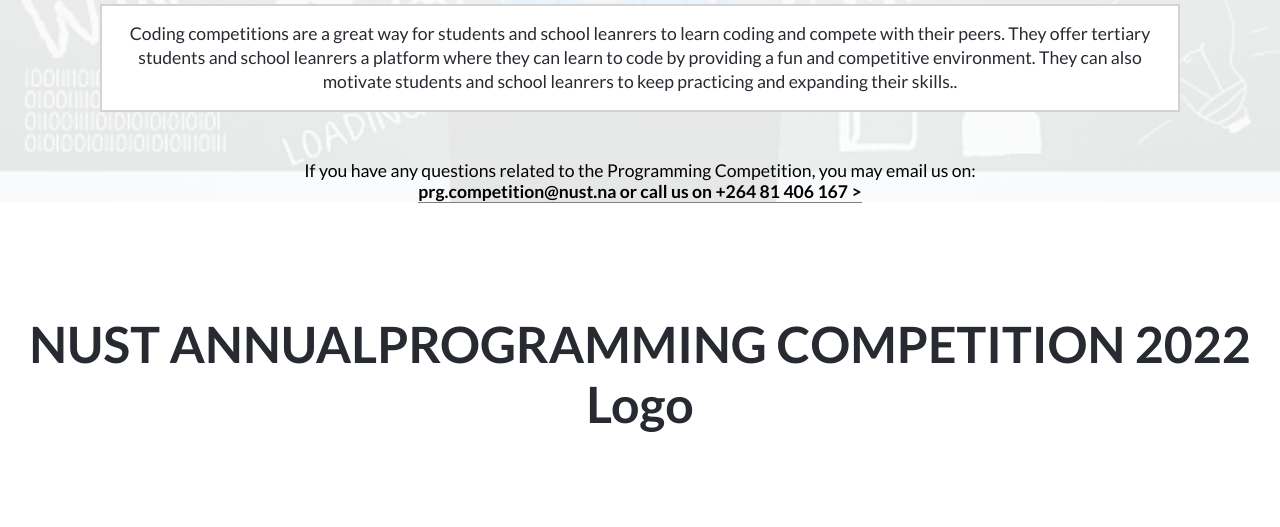
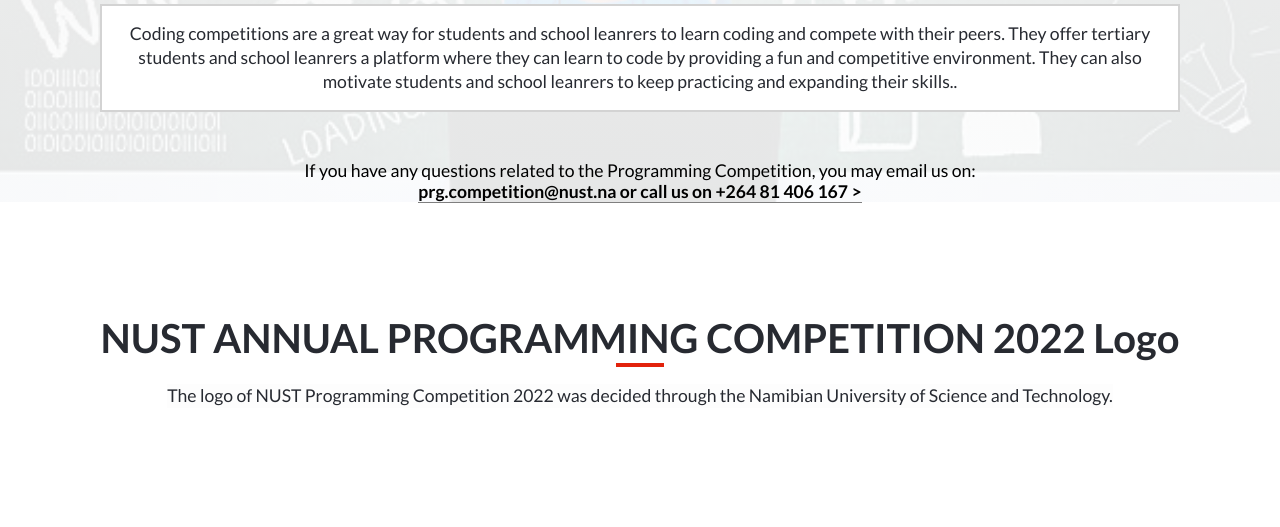
Before and after one commit to Lucas-Erkana/Capstone2-Project-Competition-page, a website: page about.html in a window 1280 px wide. Shown: the part 553-1080 px from the top of the page. Drawn offline with Linux system fonts and the light colour scheme; a web font is replaced by a local one.

Commit message:
Add hr tag

```diff
--- a/about.html
+++ b/about.html
@@ -87,9 +87,10 @@
         </p>
         </div>
         <h2 class="about-title">
-          NUST ANNUALPROGRAMMING COMPETITION 2022 Logo
+          NUST ANNUAL PROGRAMMING COMPETITION 2022 Logo
         </h2>
-        <p class="para2">
+        <hr class="line">
+        <p class="para3">
           The logo of NUST Programming Competition 2022 was decided through the Namibian University of Science and Technology.
         </p>
         <div class="logo">
--- a/aboutStyle.css
+++ b/aboutStyle.css
@@ -176,6 +176,17 @@
   align-items: center;
 }
 
+.para3 {
+  color: var(--color-lightblack);
+  background-color: rgb(253, 253, 253);
+  line-height: 1.5rem;
+  margin: 17px 20px;
+  font-weight: 500;
+  padding: -3rem;
+  display: flex;
+  align-items: center;
+}
+
 .year {
   color: var(--color-black);
   font-size: 1.5rem;
@@ -215,11 +226,11 @@
 }
 
 .line {
-  width: 2rem;
+  width: 3rem;
   height: 1px;
   align-self: center;
-  margin-top: 10px;
-  border: 1px solid var(--color-secondaryDeep);
+  margin-top: -42px;
+  border: 2px solid var(--color-secondaryDeep);
 }
 
 .program {
@@ -750,11 +761,11 @@
   }
 
   .line {
-    width: 2rem;
+    width: 3rem;
     height: 1px;
     align-self: center;
-    margin-top: 10px;
-    border: 1px solid var(--color-secondaryDeep);
+    margin-top: -47px;
+    border: 2px solid var(--color-secondaryDeep);
   }
 
   .program {
@@ -910,7 +921,7 @@
 
   .about .about-sec1 .about-title {
     color: var(--color-lightblack);
-    font-size: 50px;
+    font-size: 40px;
     padding: 7rem 0 3rem 0;
   }
 
```
